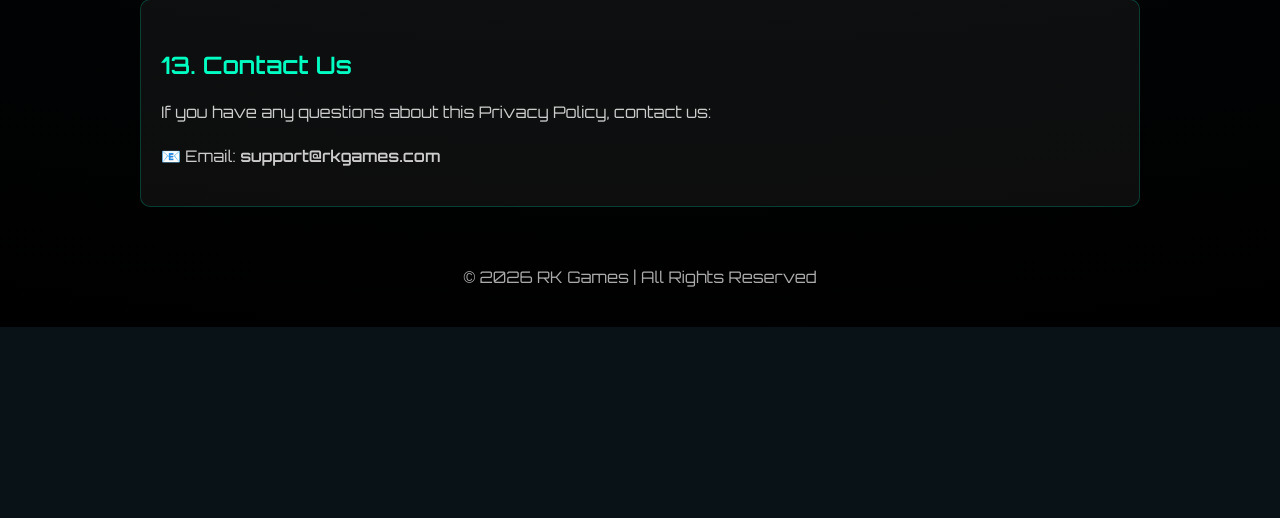
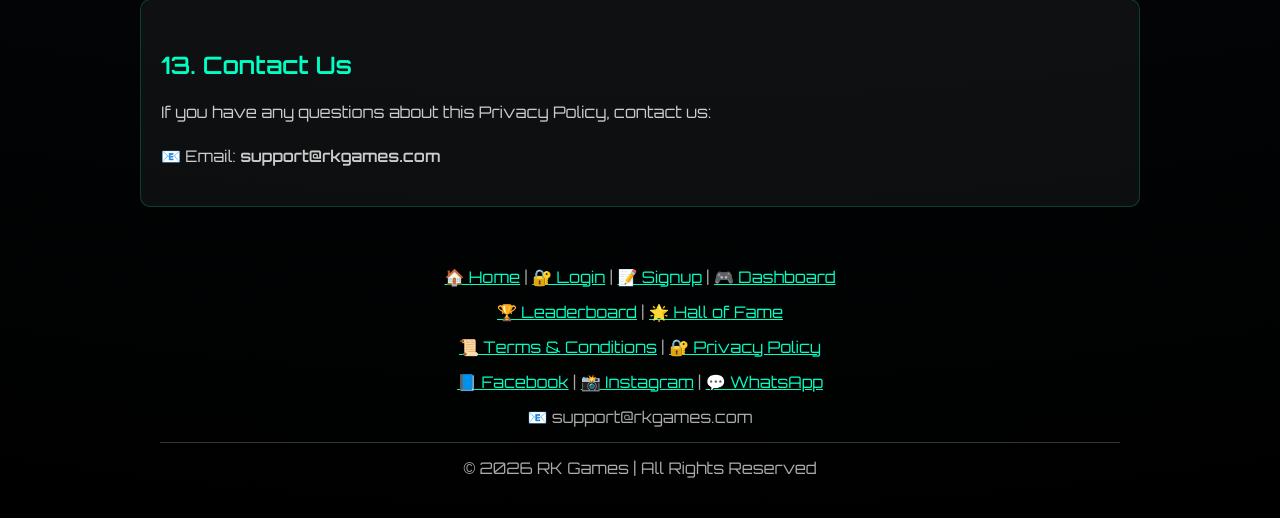
Before and after one commit to RKSTUDIOGAMES/rk-game-platform, a Flask app: page /privacy in a window 1280 px wide. Shown: the part 3499-4017 px from the top of the page. Before the commit the page ends 3826 px from the top, so only its background shows below. Run offline with Flask 3, Linux system fonts and the light colour scheme; some libraries are stand-ins or nearby versions.

Commit message:
Update privacy.html

```diff
--- a/templates/privacy.html
+++ b/templates/privacy.html
@@ -220,7 +220,43 @@ If you have any questions about this Privacy Policy, contact us:
 </div>
 
 <div class="footer">
+
+<!-- 🔗 MAIN LINKS -->
+<div style="margin-bottom:15px;">
+<a href="/home">🏠 Home</a> |
+<a href="/login">🔐 Login</a> |
+<a href="/signup">📝 Signup</a> |
+<a href="/dashboard">🎮 Dashboard</a>
+</div>
+
+<!-- 📊 GAME LINKS -->
+<div style="margin-bottom:15px;">
+<a href="/leaderboard">🏆 Leaderboard</a> |
+<a href="/hall_of_fame">🌟 Hall of Fame</a>
+</div>
+
+<!-- 📜 LEGAL -->
+<div style="margin-bottom:15px;">
+<a href="/terms">📜 Terms & Conditions</a> |
+<a href="/privacy">🔐 Privacy Policy</a>
+</div>
+
+<!-- 🌐 SOCIAL -->
+<div style="margin-bottom:15px;">
+<a href="https://facebook.com" target="_blank">📘 Facebook</a> |
+<a href="https://instagram.com" target="_blank">📸 Instagram</a> |
+<a href="https://whatsapp.com/channel/0029VbCAvSmIiRopU8e0YJ0D" target="_blank">💬 WhatsApp</a>
+</div>
+
+<!-- 📧 CONTACT -->
+<div style="margin-bottom:15px;">
+📧 support@rkgames.com
+</div>
+
+<hr style="border:0;border-top:1px solid #333;margin:15px 0;">
+
 © 2026 RK Games | All Rights Reserved
+
 </div>
 
 </div>
```
